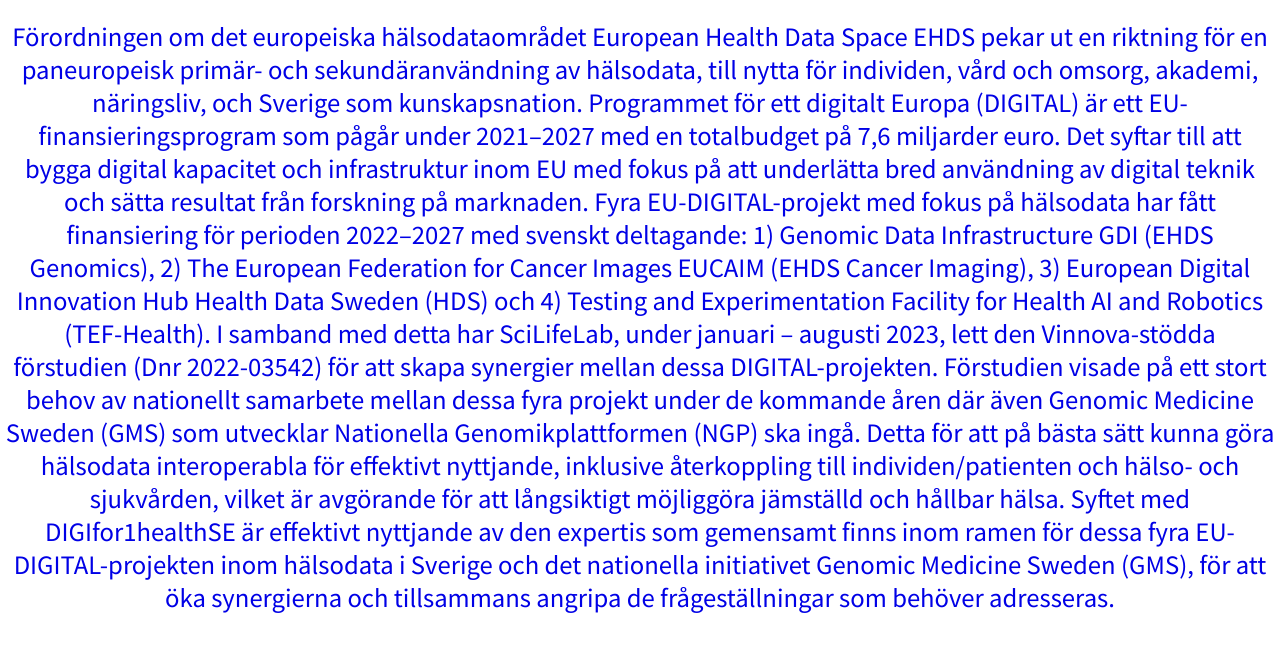
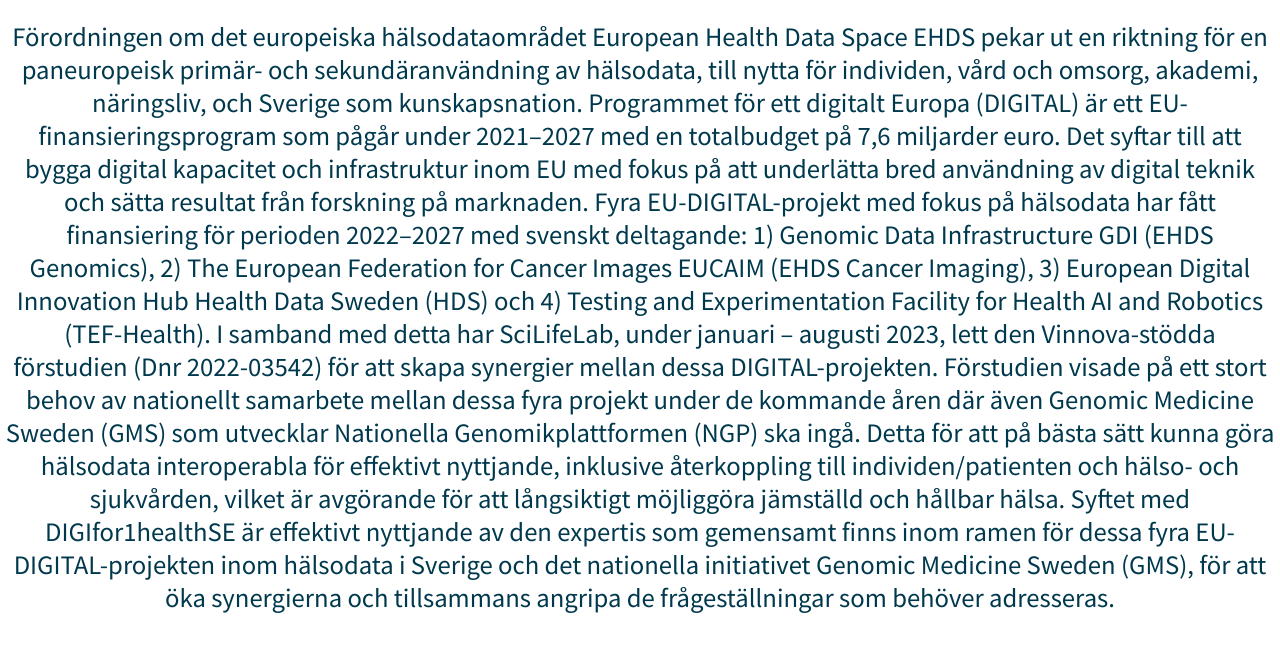
Before and after one commit to ScilifelabDataCentre/DIGIfor1Health_web, a Jekyll site: the page built from index.html, in a window 1280 px wide. Shown: the part 385-1037 px from the top of the page. Built offline with Jekyll 4.4.1, drawn with Linux system fonts in a browser that asks for light colours; a script that is not in the unit is left out; the list of posts is cut into pages by our own code; grey boxes are pictures that could not be loaded.

Commit message:
Update _custom.scss

```diff
--- a/_sass/_custom.scss
+++ b/_sass/_custom.scss
@@ -7,5 +7,5 @@
   padding: 0 5px;
   font-size: 20pt;
   text-align:center;
-  color:#0000e6;
+  color:#00394d;
 }
```
